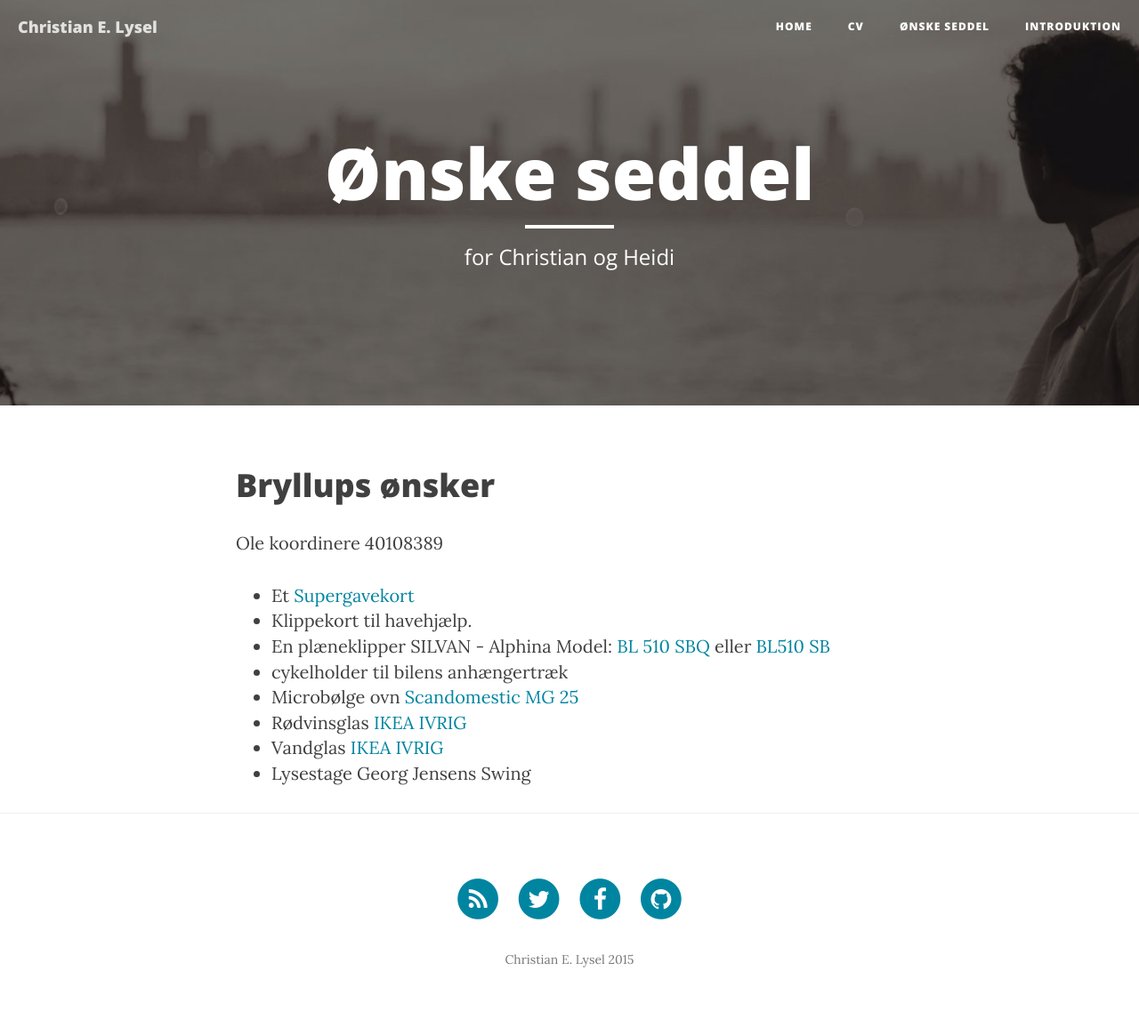
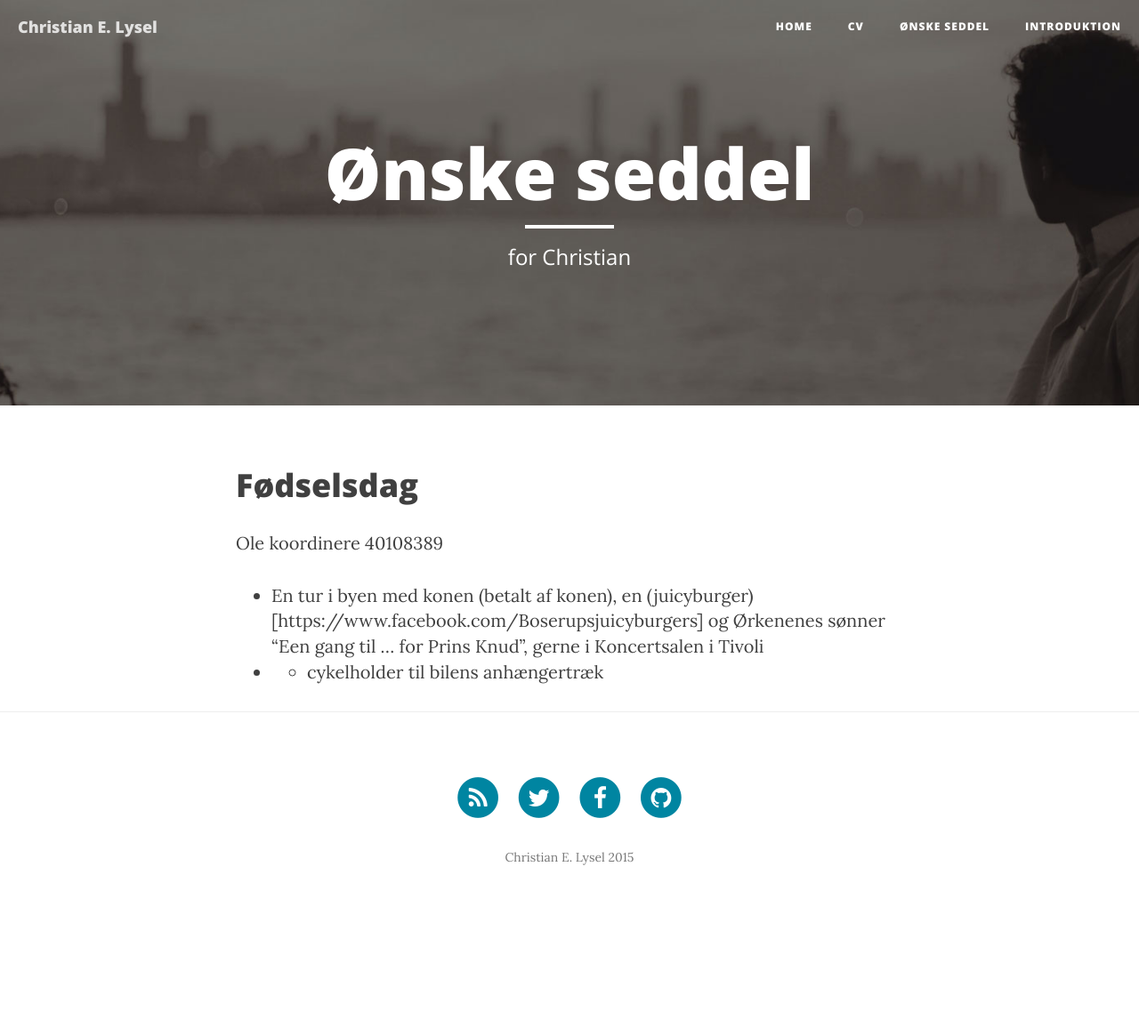
Before and after one commit to clysel/christian.lysel.net, a Jekyll site: the page built from gave.markdown, in a window 1280 px wide. Shown: the whole page at 89% size. Built offline with Jekyll 4.4.1, drawn with Linux system fonts in a browser that asks for light colours; nearby versions of some CDN libraries; after the commit the page ends 1040 px from its top, so only the background shows below that.

Commit message:
Update gave.markdown

```diff
--- a/gave.markdown
+++ b/gave.markdown
@@ -1,18 +1,12 @@
 ---
 layout: page
 title: "Ønske seddel"
-description: "for Christian og Heidi"
+description: "for Christian"
 header-img: "img/about-bg.jpg"
 ---
-# Bryllups ønsker
+# Fødselsdag
 
 Ole koordinere 40108389
 
-* Et [Supergavekort](https://www.gavekortet.dk/supergiftcard.aspx)
-* Klippekort til havehjælp.
-* En plæneklipper SILVAN - Alphina Model: [BL 510 SBQ](https://eshop.silvan.dk/vare/alpina-selvkoerende-motorplaeneklipper-6) eller [BL510 SB](https://eshop.silvan.dk/vare/alpina-selvkoerende-motorplaeneklipper-4)
-* cykelholder til bilens anhængertræk
-* Microbølge ovn [Scandomestic MG 25](http://www.skousen.dk/hvidevarer/mikroboelgeovne/fritstaaende-mikroovne/scandomestic-mig-25/)
-* Rødvinsglas [IKEA IVRIG](http://www.ikea.com/dk/da/catalog/products/70258317/)
-* Vandglas [IKEA IVRIG](http://www.ikea.com/dk/da/catalog/products/50258323/)
-* Lysestage Georg Jensens Swing
+* En tur i byen med konen (betalt af konen), en (juicyburger)[https://www.facebook.com/Boserupsjuicyburgers] og Ørkenenes sønner "Een gang til ... for Prins Knud", gerne i Koncertsalen i Tivoli
+* * cykelholder til bilens anhængertræk
```
